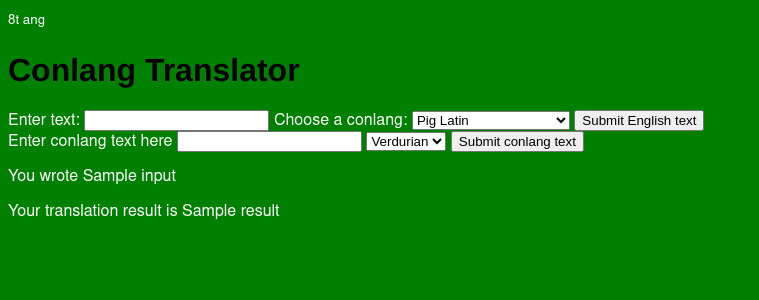
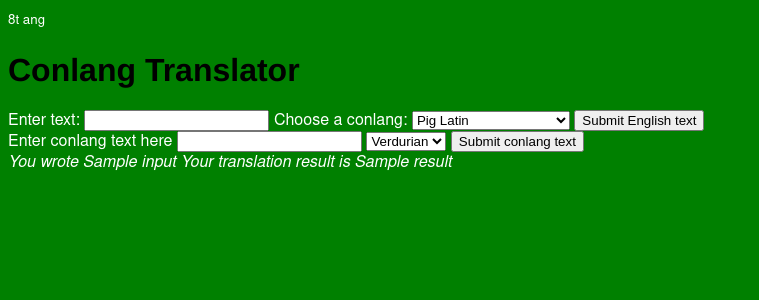
Before and after one commit to thisismeletmein8/conlang_translator, a Flask app: template templates/index.html in a window 1280 px wide. Shown: the top 300 px of the page, without its empty margins (0-759 px from the left). Run offline with Flask 3, Linux system fonts and the light colour scheme; the template is opened without the code that fills it: most values are stand-ins (such as "Sample title", 1, 10 or a date in 2020).

Commit message:
NOW it works!

```diff
--- a/templates/index.html
+++ b/templates/index.html
@@ -28,14 +28,14 @@
         <button type="submit">Submit conlang text</button>
     </form>
     <!-- Above it's getting the code and below it's displaying the result. -->
-    <div class="italics">
+
     {% if input %}
-        <p>You wrote {{ input }}</p> <!-- It does say you wrote and then in pig latin it's -->
+        <i>You wrote {{ input }}</i> <!-- It does say you wrote and then your translation result -->
     {% endif %}
 
     {% if result %}
-        <p>Your translation result is {{ result }}</p>
+        <i>Your translation result is {{ result }}</i>
     {% endif %}
-    </div>
+
     </body>
 </html>
```
